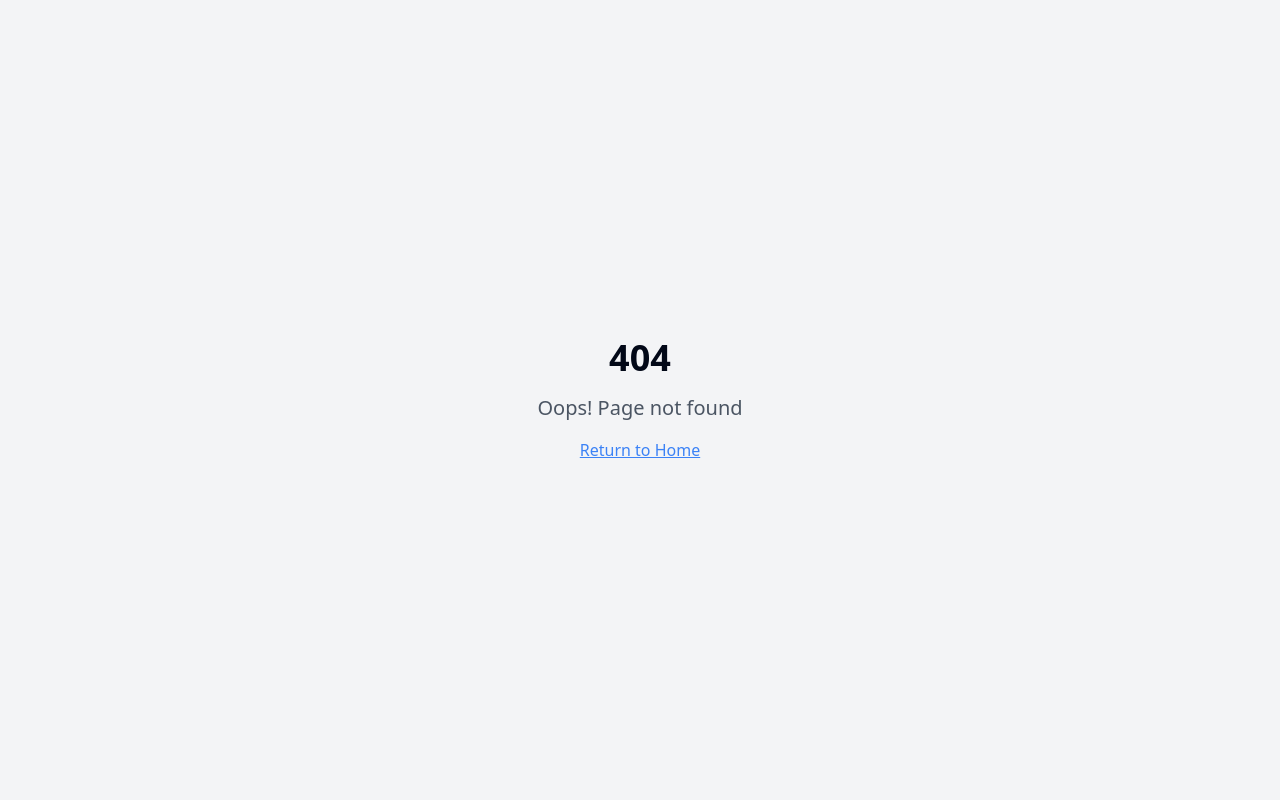
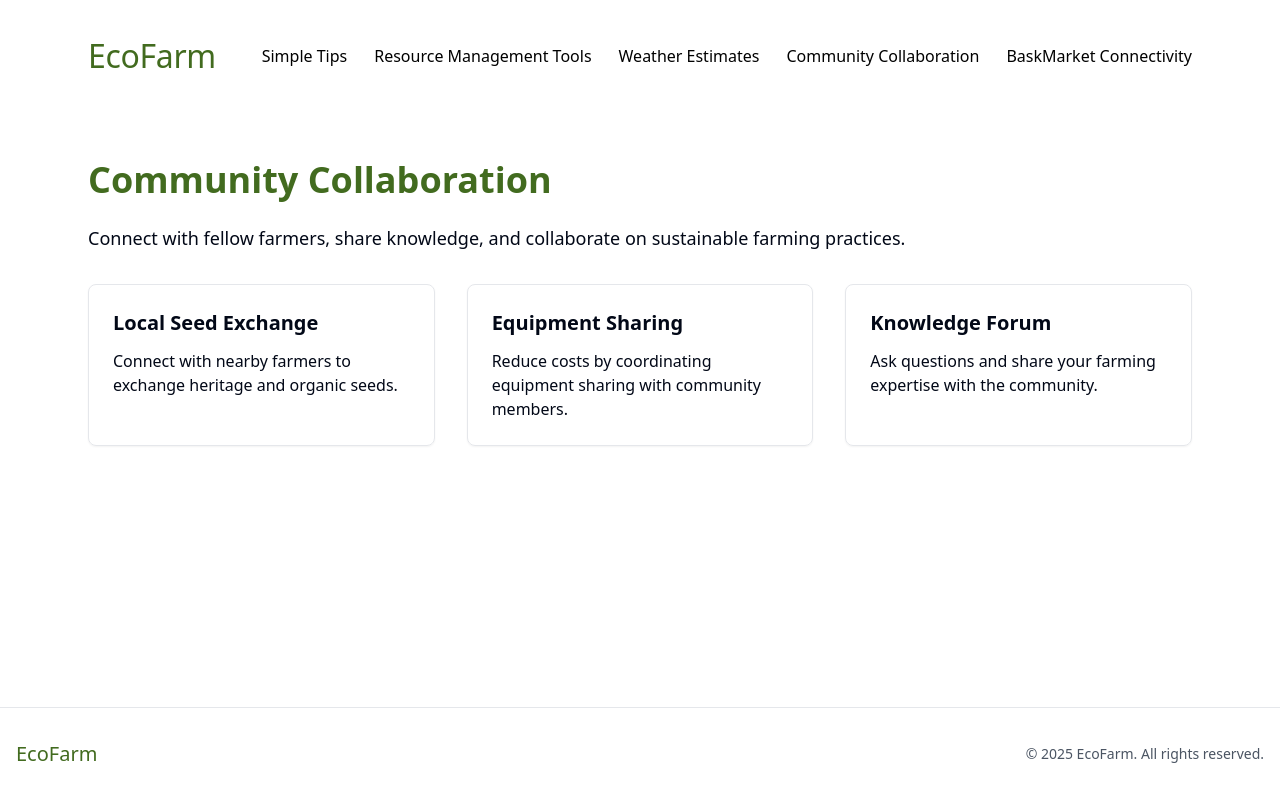
Before and after one commit to tangycc/p-776114, a React (Vite) app: page /community-collaboration in a window 1280 px wide. Before the commit this address had no page. Built offline with nearby package versions, Linux system fonts and the light colour scheme.

Commit message:
Add community collaboration page
Connect the community collaboration page to other pages.

```diff
--- a/src/App.tsx
+++ b/src/App.tsx
@@ -1,9 +1,11 @@
+
 import { Toaster } from "@/components/ui/toaster";
 import { Toaster as Sonner } from "@/components/ui/sonner";
 import { TooltipProvider } from "@/components/ui/tooltip";
 import { QueryClient, QueryClientProvider } from "@tanstack/react-query";
 import { BrowserRouter, Routes, Route } from "react-router-dom";
 import Index from "./pages/Index";
+import CommunityCollaboration from "./pages/CommunityCollaboration";
 import NotFound from "./pages/NotFound";
 
 const queryClient = new QueryClient();
@@ -16,6 +18,7 @@ const App = () => (
       <BrowserRouter>
         <Routes>
           <Route path="/" element={<Index />} />
+          <Route path="/community-collaboration" element={<CommunityCollaboration />} />
           {/* ADD ALL CUSTOM ROUTES ABOVE THE CATCH-ALL "*" ROUTE */}
           <Route path="*" element={<NotFound />} />
         </Routes>
--- a/src/components/layout/Header.tsx
+++ b/src/components/layout/Header.tsx
@@ -1,4 +1,6 @@
+
 import React, { useState } from "react";
+import { Link } from "react-router-dom";
 import { cn } from "@/lib/utils";
 
 interface HeaderProps {
@@ -19,42 +21,42 @@ export function Header({ className }: HeaderProps) {
         className,
       )}
     >
-      <div className="text-[#426B1F] text-[32px] font-medium leading-8 tracking-[-0.32px]">
+      <Link to="/" className="text-[#426B1F] text-[32px] font-medium leading-8 tracking-[-0.32px]">
         EcoFarm
-      </div>
+      </Link>
 
       {/* Desktop Navigation */}
       <nav className="flex items-center gap-[27px] max-md:hidden">
-        <a
-          href="#"
+        <Link
+          to="#"
           className="text-black text-center text-base font-normal leading-[20.8px]"
         >
           Simple Tips
-        </a>
-        <a
-          href="#"
+        </Link>
+        <Link
+          to="#"
           className="text-black text-center text-base font-normal leading-[20.8px]"
         >
           Resource Management Tools
-        </a>
-        <a
-          href="#"
+        </Link>
+        <Link
+          to="#"
           className="text-black text-center text-base font-normal leading-[20.8px]"
         >
           Weather Estimates
-        </a>
-        <a
-          href="#"
+        </Link>
+        <Link
+          to="/community-collaboration"
           className="text-black text-center text-base font-normal leading-[20.8px]"
         >
           Community Collaboration
-        </a>
-        <a
-          href="#"
+        </Link>
+        <Link
+          to="#"
           className="text-black text-center text-base font-normal leading-[20.8px]"
         >
           BaskMarket Connectivity
-        </a>
+        </Link>
       </nav>
 
       {/* Mobile Menu Button */}
@@ -82,9 +84,9 @@ export function Header({ className }: HeaderProps) {
       {isMenuOpen && (
         <div className="fixed inset-0 bg-white z-50 p-5 flex flex-col md:hidden">
           <div className="flex justify-between items-center mb-8">
-            <div className="text-[#426B1F] text-[32px] font-medium leading-8 tracking-[-0.32px]">
+            <Link to="/" className="text-[#426B1F] text-[32px] font-medium leading-8 tracking-[-0.32px]">
               EcoFarm
-            </div>
+            </Link>
             <button onClick={toggleMenu} aria-label="Close menu">
               <svg
                 xmlns="http://www.w3.org/2000/svg"
@@ -103,36 +105,41 @@ export function Header({ className }: HeaderProps) {
             </button>
           </div>
           <nav className="flex flex-col gap-6">
-            <a
-              href="#"
+            <Link
+              to="#"
               className="text-black text-xl font-normal py-2 border-b border-gray-100"
+              onClick={toggleMenu}
             >
               Simple Tips
-            </a>
-            <a
-              href="#"
+            </Link>
+            <Link
+              to="#"
               className="text-black text-xl font-normal py-2 border-b border-gray-100"
+              onClick={toggleMenu}
             >
               Resource Management Tools
-            </a>
-            <a
-              href="#"
+            </Link>
+            <Link
+              to="#"
               className="text-black text-xl font-normal py-2 border-b border-gray-100"
+              onClick={toggleMenu}
             >
               Weather Estimates
-            </a>
-            <a
-              href="#"
+            </Link>
+            <Link
+              to="/community-collaboration"
               className="text-black text-xl font-normal py-2 border-b border-gray-100"
+              onClick={toggleMenu}
             >
               Community Collaboration
-            </a>
-            <a
-              href="#"
+            </Link>
+            <Link
+              to="#"
               className="text-black text-xl font-normal py-2 border-b border-gray-100"
+              onClick={toggleMenu}
             >
               BaskMarket Connectivity
-            </a>
+            </Link>
           </nav>
         </div>
       )}
--- /dev/null
+++ b/src/pages/CommunityCollaboration.tsx
@@ -0,0 +1,42 @@
+
+import React from "react";
+import { Header } from "@/components/layout/Header";
+import { Footer } from "@/components/layout/Footer";
+
+const CommunityCollaboration = () => {
+  return (
+    <div className="w-full min-h-screen bg-white flex flex-col">
+      <Header />
+      <main className="flex-grow px-[88px] py-12 max-md:px-10 max-sm:px-5">
+        <h1 className="text-4xl font-bold text-[#426B1F] mb-6">
+          Community Collaboration
+        </h1>
+        <p className="text-lg mb-8">
+          Connect with fellow farmers, share knowledge, and collaborate on
+          sustainable farming practices.
+        </p>
+
+        <div className="grid grid-cols-1 md:grid-cols-2 lg:grid-cols-3 gap-8">
+          {/* Collaboration card examples */}
+          <div className="border border-gray-200 rounded-lg p-6 shadow-sm hover:shadow-md transition-shadow">
+            <h3 className="text-xl font-semibold mb-3">Local Seed Exchange</h3>
+            <p>Connect with nearby farmers to exchange heritage and organic seeds.</p>
+          </div>
+
+          <div className="border border-gray-200 rounded-lg p-6 shadow-sm hover:shadow-md transition-shadow">
+            <h3 className="text-xl font-semibold mb-3">Equipment Sharing</h3>
+            <p>Reduce costs by coordinating equipment sharing with community members.</p>
+          </div>
+
+          <div className="border border-gray-200 rounded-lg p-6 shadow-sm hover:shadow-md transition-shadow">
+            <h3 className="text-xl font-semibold mb-3">Knowledge Forum</h3>
+            <p>Ask questions and share your farming expertise with the community.</p>
+          </div>
+        </div>
+      </main>
+      <Footer />
+    </div>
+  );
+};
+
+export default CommunityCollaboration;
```
